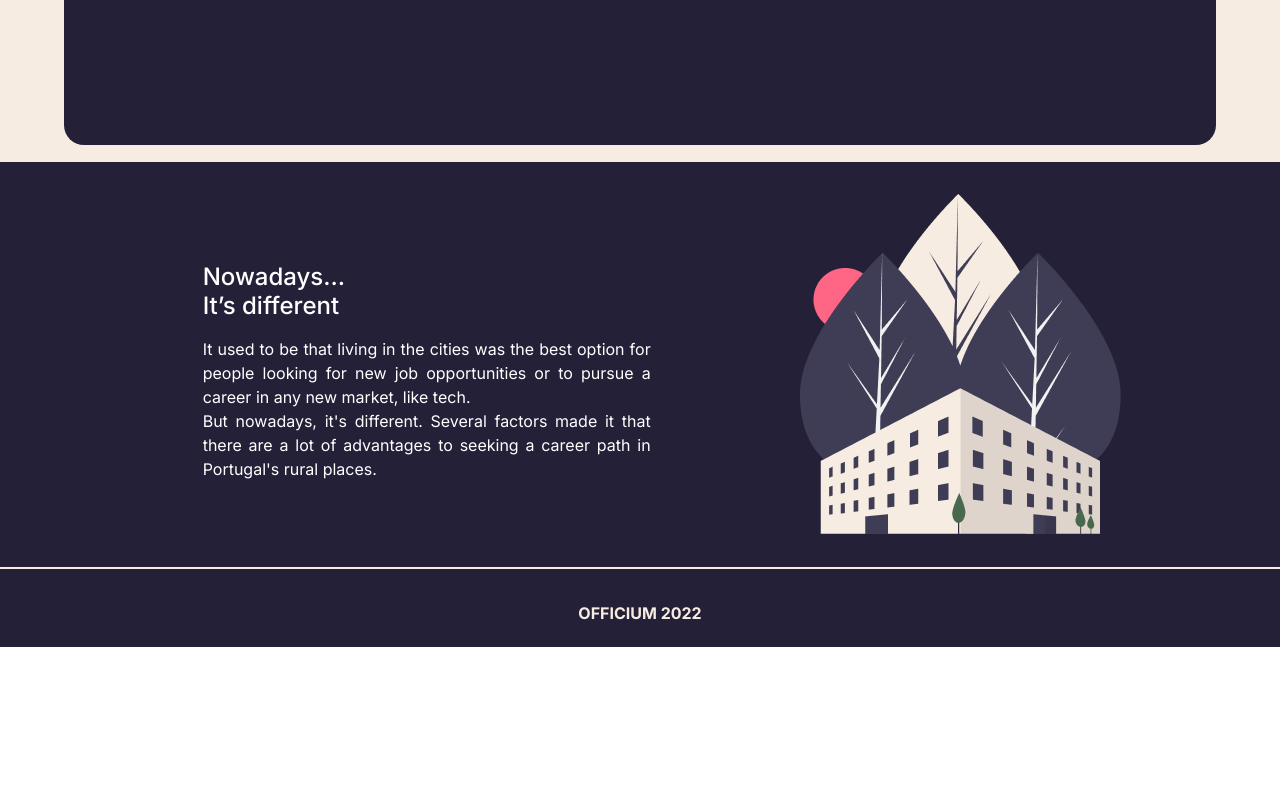
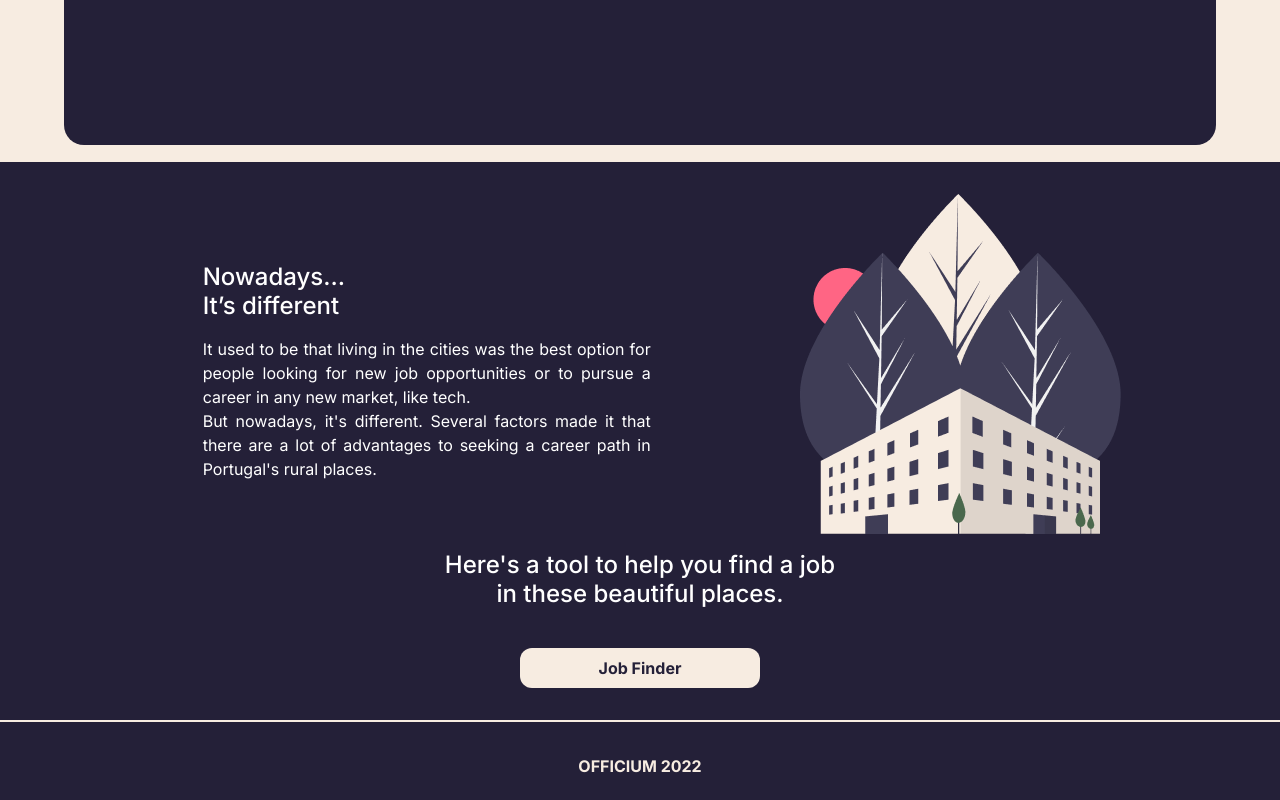
Before and after one commit to gitHubTiagoMarques/officium, a React (Create React App) app: page / in a window 1280 px wide. Shown: the part 1432-2232 px from the top of the page. Before the commit the page ends 2079 px from the top, so only its background shows below. Built offline with nearby package versions, Linux system fonts and the light colour scheme.

Commit message:
ultima parte da homepage v4

```diff
--- a/src/App.css
+++ b/src/App.css
@@ -368,15 +368,24 @@ nav{
   text-align: justify;
 }
 .nowadaysimg{
-  max-width: 40%;
+  max-width: 30vw;
+}
+.jobfind .call{
+  background-color: #F7ECE1;
+  color: #242038;
+}
+.jobfind .titlecarro{
+  text-align: center !important;
+  width: auto !important;
+  margin: auto;
+}
+.jobfind{
+  object-fit: scale-down;
 }
 @media (min-width: 768px){
   .subnowadays{
     width: 35vw;
     margin: auto;
-  }
-  .nowadaysimg{
-    max-width: 30vw;
   }
   .nowadays{
     align-content: center;
--- a/src/components/nowadays.js
+++ b/src/components/nowadays.js
@@ -7,8 +7,12 @@ export function Nowadays (){
                 <p className={'subnowadays'}>It used to be that living in the cities was the best option for people looking for new job opportunities or to pursue a career in any new market, like tech.</p>
                 <p className={'subnowadays'}>But nowadays, it's different. Several factors made it that there are a lot of advantages to seeking a career path in Portugal's rural places.</p>
             </div>
-            <div className={'col-sm-12 col-md-4 imgnowadays'}>
+            <div className={'col-sm-12 col-md-4 d-none d-md-block'}>
                 <img className={'nowadaysimg'} src={image}/>
+            </div>
+            <div className={'col-sm-12 col-md-4 jobfind'}>
+                <h1 className={'titlecarro'}>Here's a tool to help you find a job in these beautiful places.</h1>
+                <button className={"call"}>Job Finder</button>
             </div>
         </section>
     )
```
